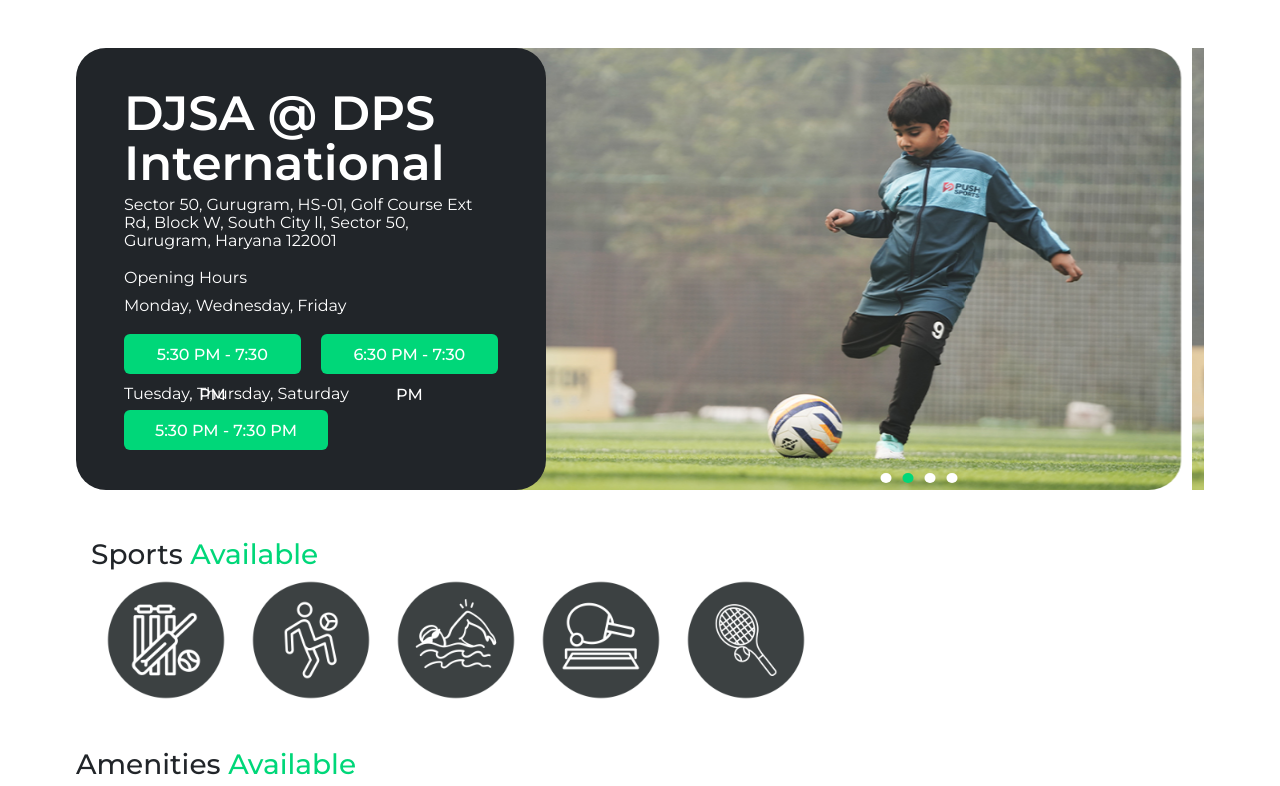
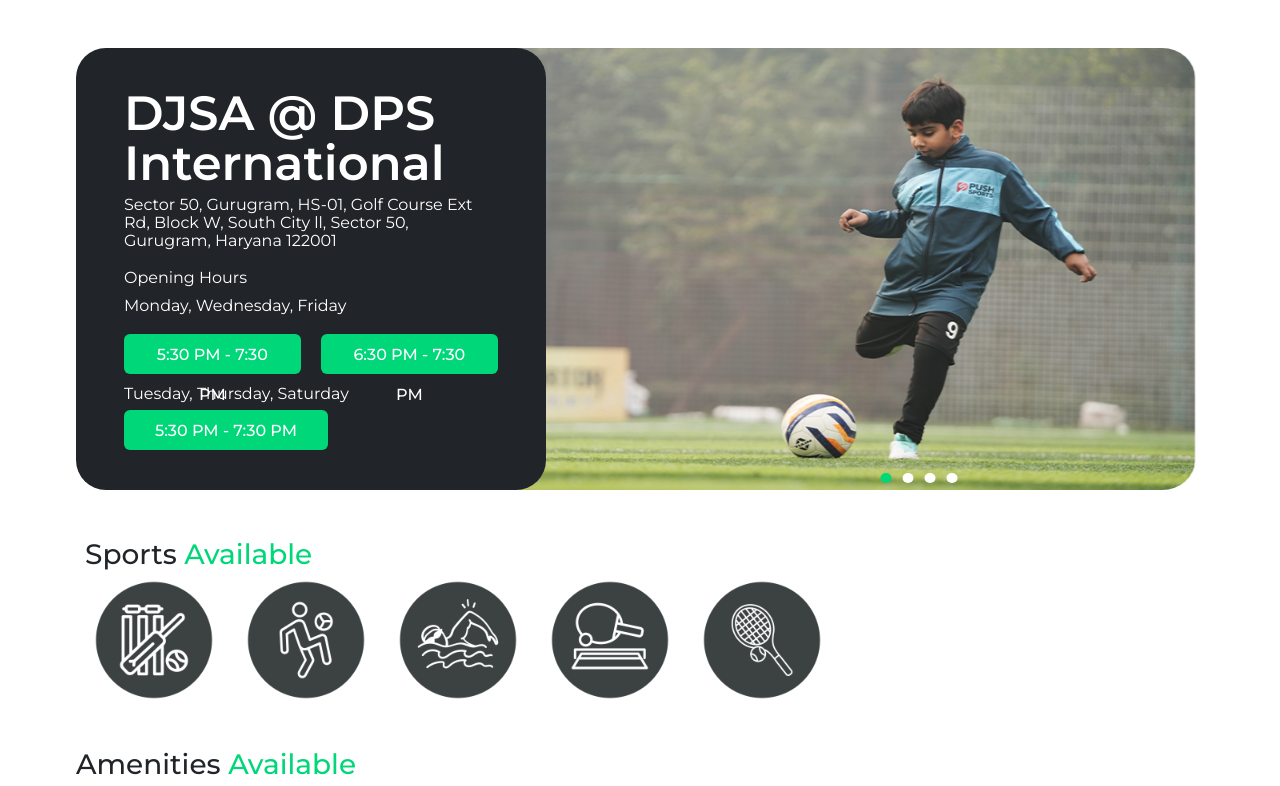
Before and after one commit to sahil98547/book_trail, a plain HTML site: page detailPage.html in a window 1280 px wide. Shown: the top 786 px of the page. Drawn offline with nearby package versions, Linux system fonts and the light colour scheme.

Commit message:
correct for 360 width

```diff
--- a/detailPage.html
+++ b/detailPage.html
@@ -456,7 +456,7 @@
                 margin: 10,
                 responsiveClass: true,
                 nav: false,
-                autoplay: true,
+                autoplay: false,
                 dots: true,
                 center: true,
                 autoplaySpeed: 3000,
--- a/style.css
+++ b/style.css
@@ -333,8 +333,8 @@ Detail style page.
 }
 
 .sports-available{
-    gap: 25px;
-    padding-left: 15px;
+    gap: 32px;
+    padding-left: 9px;
 }
 
 .all-circle {
@@ -519,9 +519,14 @@ Detail style page.
     }
 }
 
+@media (max-width: 360px) {
+    .first-block .coach-img img {
+        left: 15px;
+    }
+}
+
 
 /*  media query for pad having size of 320px */
-
 @media (max-width:320px) {
     h1 {
         font-size: 38px;
@@ -536,6 +541,7 @@ Detail style page.
     }
 }
 
+
 @media(max-width:1920px){
     .coach-education .dps-intern{
         height: 100%;
```
